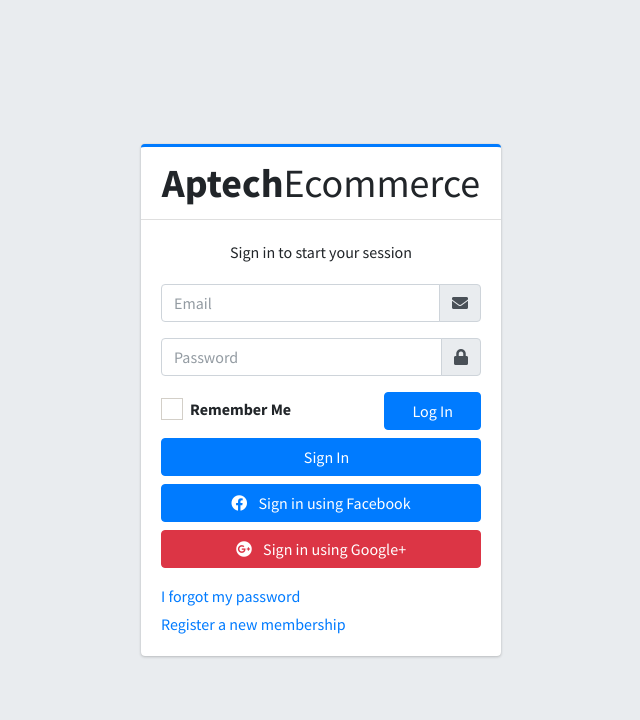
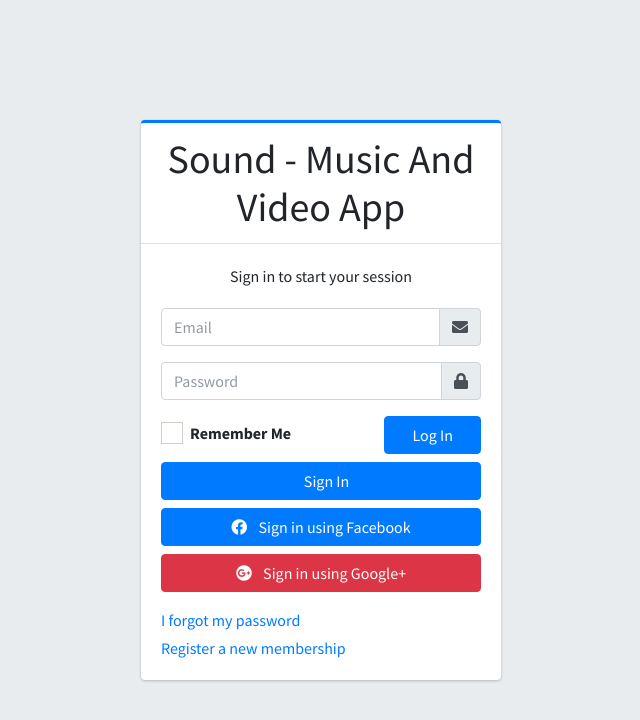
Before and after one commit to Danish-Siddiqui-0318/Sound-App, a PHP site: page /admin/login.php in a window 1280 px wide. Shown: the top 720 px of the page, without its empty margins (319-959 px from the left). Run offline with PHP 8.4, Linux system fonts and the light colour scheme; some libraries are stand-ins or nearby versions.

Commit message:
title change

```diff
--- a/admin/login.php
+++ b/admin/login.php
@@ -12,7 +12,7 @@
 <head>
   <meta charset="utf-8">
   <meta name="viewport" content="width=device-width, initial-scale=1">
-  <title>AdmAptech E-commerce</title>
+  <title>Sound - Music And Video App</title>
 
   <!-- Google Font: Source Sans Pro -->
   <link rel="stylesheet" href="https://fonts.googleapis.com/css?family=Source+Sans+Pro:300,400,400i,700&display=fallback">
@@ -28,7 +28,7 @@
   <!-- /.login-logo -->
   <div class="card card-outline card-primary">
     <div class="card-header text-center">
-      <a href="index2.html" class="h1"><b>Aptech</b>Ecommerce</a>
+      <a href="index2.html" class="h1">Sound - Music And Video App</a>
     </div>
     <div class="card-body">
       <p class="login-box-msg">Sign in to start your session</p>
```
